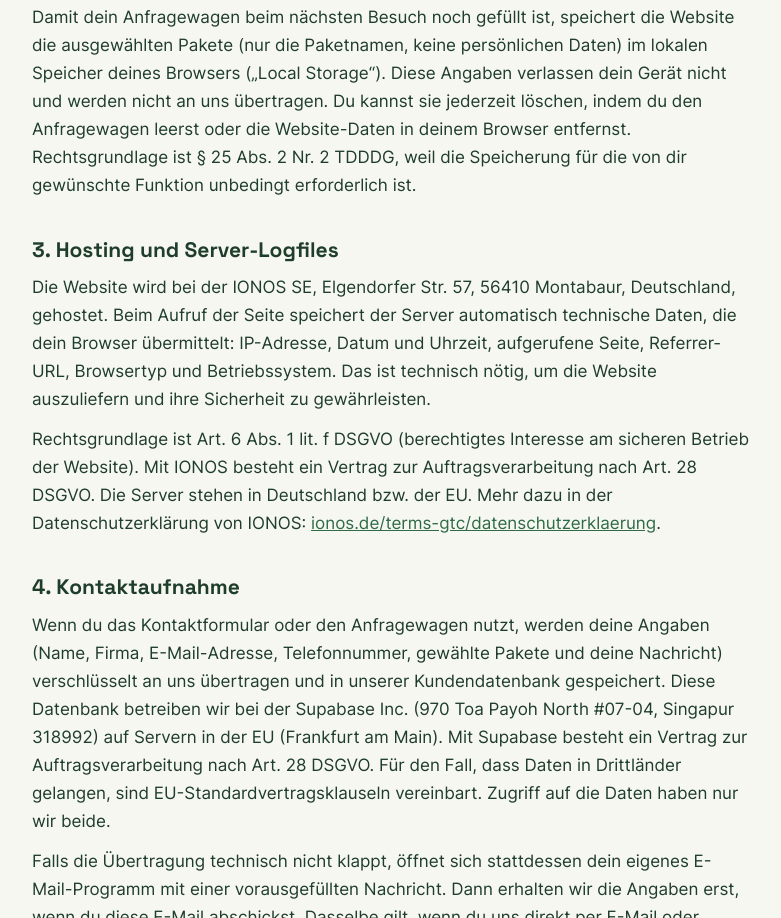
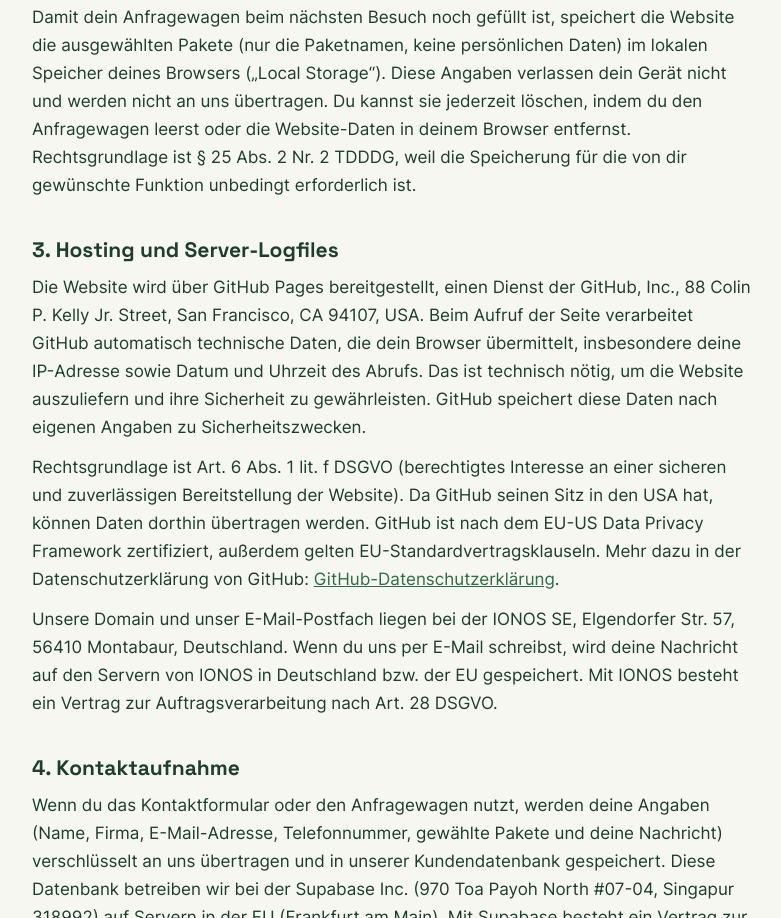
Before and after one commit to lucmamini/Branndnew, a plain HTML site: page datenschutz.html in a window 1280 px wide. Shown: the part 554-1472 px from the top of the page, without its empty margins (248-1029 px from the left). Drawn offline with Linux system fonts and the light colour scheme.

Commit message:
Datenschutz: Hosting über GitHub Pages, Domain und E-Mail bei IONOS
Co-Authored-By: Claude Opus 5.5 <noreply@anthropic.com>

```diff
--- a/datenschutz.html
+++ b/datenschutz.html
@@ -28,8 +28,9 @@
   <p>Damit dein Anfragewagen beim nächsten Besuch noch gefüllt ist, speichert die Website die ausgewählten Pakete (nur die Paketnamen, keine persönlichen Daten) im lokalen Speicher deines Browsers („Local Storage“). Diese Angaben verlassen dein Gerät nicht und werden nicht an uns übertragen. Du kannst sie jederzeit löschen, indem du den Anfragewagen leerst oder die Website-Daten in deinem Browser entfernst. Rechtsgrundlage ist § 25 Abs. 2 Nr. 2 TDDDG, weil die Speicherung für die von dir gewünschte Funktion unbedingt erforderlich ist.</p>
 
   <h2>3. Hosting und Server-Logfiles</h2>
-  <p>Die Website wird bei der IONOS SE, Elgendorfer Str. 57, 56410 Montabaur, Deutschland, gehostet. Beim Aufruf der Seite speichert der Server automatisch technische Daten, die dein Browser übermittelt: IP-Adresse, Datum und Uhrzeit, aufgerufene Seite, Referrer-URL, Browsertyp und Betriebssystem. Das ist technisch nötig, um die Website auszuliefern und ihre Sicherheit zu gewährleisten.</p>
-  <p>Rechtsgrundlage ist Art. 6 Abs. 1 lit. f DSGVO (berechtigtes Interesse am sicheren Betrieb der Website). Mit IONOS besteht ein Vertrag zur Auftragsverarbeitung nach Art. 28 DSGVO. Die Server stehen in Deutschland bzw. der EU. Mehr dazu in der Datenschutzerklärung von IONOS: <a href="https://www.ionos.de/terms-gtc/datenschutzerklaerung/" rel="noopener" target="_blank">ionos.de/terms-gtc/datenschutzerklaerung</a>.</p>
+  <p>Die Website wird über GitHub Pages bereitgestellt, einen Dienst der GitHub, Inc., 88 Colin P. Kelly Jr. Street, San Francisco, CA 94107, USA. Beim Aufruf der Seite verarbeitet GitHub automatisch technische Daten, die dein Browser übermittelt, insbesondere deine IP-Adresse sowie Datum und Uhrzeit des Abrufs. Das ist technisch nötig, um die Website auszuliefern und ihre Sicherheit zu gewährleisten. GitHub speichert diese Daten nach eigenen Angaben zu Sicherheitszwecken.</p>
+  <p>Rechtsgrundlage ist Art. 6 Abs. 1 lit. f DSGVO (berechtigtes Interesse an einer sicheren und zuverlässigen Bereitstellung der Website). Da GitHub seinen Sitz in den USA hat, können Daten dorthin übertragen werden. GitHub ist nach dem EU-US Data Privacy Framework zertifiziert, außerdem gelten EU-Standardvertragsklauseln. Mehr dazu in der Datenschutzerklärung von GitHub: <a href="https://docs.github.com/de/site-policy/privacy-policies/github-general-privacy-statement" rel="noopener" target="_blank">GitHub-Datenschutzerklärung</a>.</p>
+  <p>Unsere Domain und unser E-Mail-Postfach liegen bei der IONOS SE, Elgendorfer Str. 57, 56410 Montabaur, Deutschland. Wenn du uns per E-Mail schreibst, wird deine Nachricht auf den Servern von IONOS in Deutschland bzw. der EU gespeichert. Mit IONOS besteht ein Vertrag zur Auftragsverarbeitung nach Art. 28 DSGVO.</p>
 
   <h2>4. Kontaktaufnahme</h2>
   <p>Wenn du das Kontaktformular oder den Anfragewagen nutzt, werden deine Angaben (Name, Firma, E-Mail-Adresse, Telefonnummer, gewählte Pakete und deine Nachricht) verschlüsselt an uns übertragen und in unserer Kundendatenbank gespeichert. Diese Datenbank betreiben wir bei der Supabase Inc. (970 Toa Payoh North #07-04, Singapur 318992) auf Servern in der EU (Frankfurt am Main). Mit Supabase besteht ein Vertrag zur Auftragsverarbeitung nach Art. 28 DSGVO. Für den Fall, dass Daten in Drittländer gelangen, sind EU-Standardvertragsklauseln vereinbart. Zugriff auf die Daten haben nur wir beide.</p>
```
